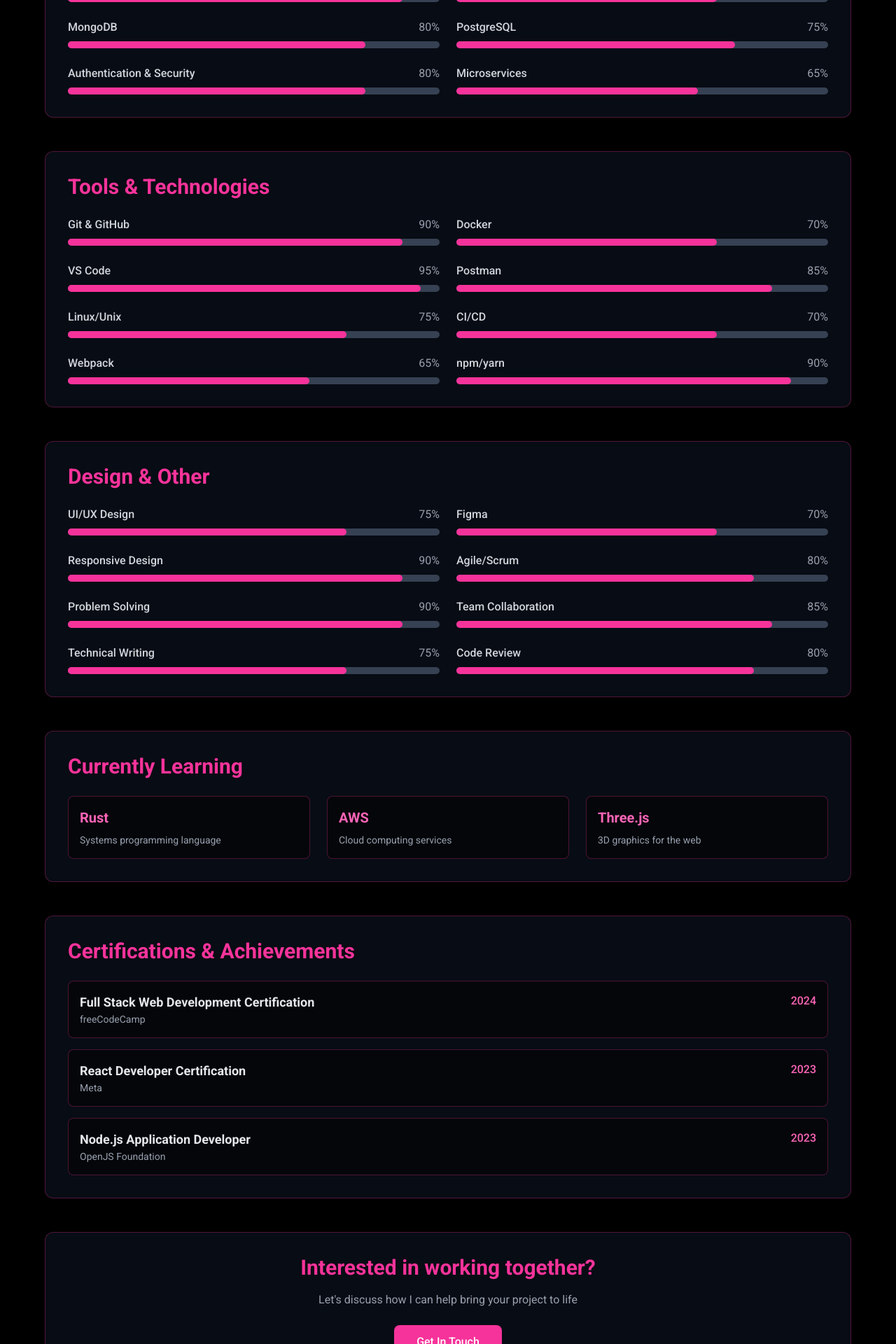
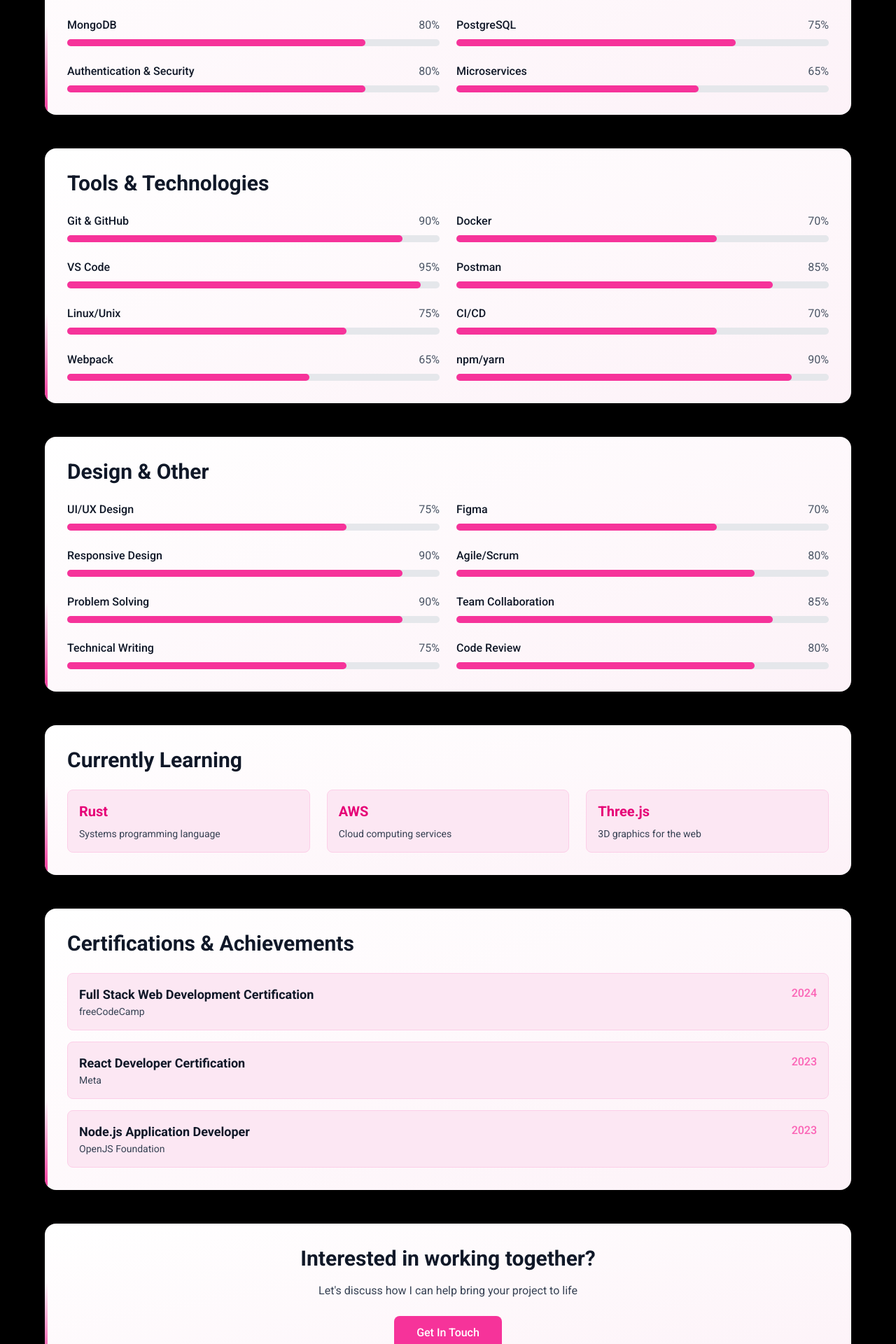
Before and after one commit to swathipurnachandra/Portfolio, a Next.js app: page /skills in a window 1280 px wide. Shown: the part 860-2780 px from the top of the page at 70% size. Built offline with nearby package versions, Linux system fonts and the light colour scheme.

Commit message:
Modified About, Skills, and Projects

```diff
--- a/src/app/page.js
+++ b/src/app/page.js
@@ -59,7 +59,7 @@ export default function Home() {
                 </div>
 
                 {/* Profile placeholder */}
-                <div className="relative z-10 w-full aspect-square rounded-full bg-gradient-to-br from-gray-800 to-gray-900 border-4 border-pink-500/20 overflow-hidden flex items-center justify-center">
+                <div className="relative z-10 w-full aspect-square rounded-full bg-linear-to-br from-gray-800 to-gray-900 border-4 border-pink-500/20 overflow-hidden flex items-center justify-center">
                   <div className="w-32 h-32 bg-pink-500/20 rounded-full flex items-center justify-center">
                     <svg className="w-20 h-20 text-pink-500/40" fill="currentColor" viewBox="0 0 24 24">
                       <path d="M12 12c2.21 0 4-1.79 4-4s-1.79-4-4-4-4 1.79-4 4 1.79 4 4 4zm0 2c-2.67 0-8 1.34-8 4v2h16v-2c0-2.66-5.33-4-8-4z" />
--- a/src/app/projects/page.js
+++ b/src/app/projects/page.js
@@ -74,10 +74,10 @@ export default function Projects() {
                         {projects.map((project, index) => (
                             <div
                                 key={index}
-                                className="group relative bg-gradient-to-br from-white to-pink-50 rounded-2xl p-6 shadow-lg hover:shadow-xl transition-all duration-300 overflow-hidden"
+                                className="group relative bg-linear-to-br from-white to-pink-50 rounded-2xl p-6 shadow-lg hover:shadow-xl transition-all duration-300 overflow-hidden"
                             >
                                 {/* Red accent border on bottom-left */}
-                                <div className="absolute bottom-0 left-0 w-1 h-32 bg-gradient-to-t from-pink-500 to-transparent rounded-bl-2xl"></div>
+                                <div className="absolute bottom-0 left-0 w-1 h-32 bg-linear-to-t from-pink-500 to-transparent rounded-bl-2xl"></div>
 
                                 <div className="relative z-10">
                                     <h3 className="text-xl font-bold mb-3 text-gray-900">{project.title}</h3>
@@ -125,16 +125,17 @@ export default function Projects() {
                     </div>
 
                     {/* Call to Action */}
-                    <div className="mt-16 text-center bg-gray-900/50 backdrop-blur-sm rounded-xl p-8 border border-pink-500/30">
-                        <h2 className="text-3xl font-bold mb-4 text-pink-500">Want to see more?</h2>
-                        <p className="text-gray-400 mb-6">
+                    <div className="mt-16 text-center relative bg-linear-to-br from-white to-pink-50 rounded-2xl p-8 shadow-lg overflow-hidden">
+                        <div className="absolute bottom-0 left-0 w-1 h-32 bg-linear-to-t from-pink-500 to-transparent rounded-bl-2xl"></div>
+                        <h2 className="text-3xl font-bold mb-4 text-gray-900">Want to see more?</h2>
+                        <p className="text-gray-700 mb-6">
                             Check out my GitHub profile for more projects and contributions
                         </p>
                         <a
                             href="https://github.com/yourusername"
                             target="_blank"
                             rel="noopener noreferrer"
-                            className="inline-block px-8 py-3 bg-pink-500 hover:bg-pink-600 rounded-lg transition-colors font-medium">
+                            className="inline-block px-8 py-3 bg-pink-500 hover:bg-pink-600 text-white rounded-lg transition-colors font-medium">
                             Visit My GitHub
                         </a>
                     </div>
--- a/src/app/skills/page.js
+++ b/src/app/skills/page.js
@@ -108,18 +108,19 @@ export default function Skills() {
                         {skillCategories.map((category, idx) => {
                             const colors = getColorClasses(category.color);
                             return (
-                                <div key={idx} className="bg-gray-900/50 backdrop-blur-sm rounded-xl p-8 border border-pink-500/30">
-                                    <h2 className="text-3xl font-bold mb-6 text-pink-500">
+                                <div key={idx} className="relative bg-linear-to-br from-white to-pink-50 rounded-2xl p-8 shadow-lg overflow-hidden">
+                                    <div className="absolute bottom-0 left-0 w-1 h-32 bg-linear-to-t from-pink-500 to-transparent rounded-bl-2xl"></div>
+                                    <h2 className="text-3xl font-bold mb-6 text-gray-900">
                                         {category.title}
                                     </h2>
                                     <div className="grid md:grid-cols-2 gap-6">
                                         {category.skills.map((skill, skillIdx) => (
                                             <div key={skillIdx}>
                                                 <div className="flex justify-between mb-2">
-                                                    <span className="text-gray-300 font-medium">{skill.name}</span>
-                                                    <span className="text-gray-400">{skill.level}%</span>
+                                                    <span className="text-gray-900 font-medium">{skill.name}</span>
+                                                    <span className="text-gray-600">{skill.level}%</span>
                                                 </div>
-                                                <div className="w-full bg-gray-700 rounded-full h-2.5">
+                                                <div className="w-full bg-gray-200 rounded-full h-2.5">
                                                     <div
                                                         className="bg-pink-500 h-2.5 rounded-full transition-all duration-1000 ease-out"
                                                         style={{ width: `${skill.level}%` }}
@@ -134,25 +135,27 @@ export default function Skills() {
                     </div>
 
                     {/* Learning Section */}
-                    <div className="mt-12 bg-gray-900/50 backdrop-blur-sm rounded-xl p-8 border border-pink-500/30">
-                        <h2 className="text-3xl font-bold mb-6 text-pink-500">Currently Learning</h2>
+                    <div className="mt-12 relative bg-linear-to-br from-white to-pink-50 rounded-2xl p-8 shadow-lg overflow-hidden">
+                        <div className="absolute bottom-0 left-0 w-1 h-32 bg-linear-to-t from-pink-500 to-transparent rounded-bl-2xl"></div>
+                        <h2 className="text-3xl font-bold mb-6 text-gray-900">Currently Learning</h2>
                         <div className="grid md:grid-cols-3 gap-6">
                             {[
                                 { name: "Rust", description: "Systems programming language" },
                                 { name: "AWS", description: "Cloud computing services" },
                                 { name: "Three.js", description: "3D graphics for the web" }
                             ].map((item, idx) => (
-                                <div key={idx} className="bg-black/50 rounded-lg p-4 border border-pink-500/30">
-                                    <h3 className="text-xl font-semibold text-pink-400 mb-2">{item.name}</h3>
-                                    <p className="text-gray-400 text-sm">{item.description}</p>
+                                <div key={idx} className="bg-pink-100 rounded-lg p-4 border border-pink-200">
+                                    <h3 className="text-xl font-semibold text-pink-600 mb-2">{item.name}</h3>
+                                    <p className="text-gray-700 text-sm">{item.description}</p>
                                 </div>
                             ))}
                         </div>
                     </div>
 
                     {/* Certifications */}
-                    <div className="mt-12 bg-gray-900/50 backdrop-blur-sm rounded-xl p-8 border border-pink-500/30">
-                        <h2 className="text-3xl font-bold mb-6 text-pink-500">Certifications & Achievements</h2>
+                    <div className="mt-12 relative bg-linear-to-br from-white to-pink-50 rounded-2xl p-8 shadow-lg overflow-hidden">
+                        <div className="absolute bottom-0 left-0 w-1 h-32 bg-linear-to-t from-pink-500 to-transparent rounded-bl-2xl"></div>
+                        <h2 className="text-3xl font-bold mb-6 text-gray-900">Certifications & Achievements</h2>
                         <div className="space-y-4">
                             {[
                                 {
@@ -171,10 +174,10 @@ export default function Skills() {
                                     year: "2023"
                                 }
                             ].map((cert, idx) => (
-                                <div key={idx} className="flex items-start justify-between bg-black/50 rounded-lg p-4 border border-pink-500/30">
+                                <div key={idx} className="flex items-start justify-between bg-pink-100 rounded-lg p-4 border border-pink-200">
                                     <div>
-                                        <h3 className="text-lg font-semibold text-gray-200">{cert.title}</h3>
-                                        <p className="text-gray-400 text-sm">{cert.issuer}</p>
+                                        <h3 className="text-lg font-semibold text-gray-900">{cert.title}</h3>
+                                        <p className="text-gray-700 text-sm">{cert.issuer}</p>
                                     </div>
                                     <span className="text-pink-400 font-medium">{cert.year}</span>
                                 </div>
@@ -183,14 +186,15 @@ export default function Skills() {
                     </div>
 
                     {/* Call to Action */}
-                    <div className="mt-12 text-center bg-gray-900/50 rounded-xl p-8 border border-pink-500/30">
-                        <h2 className="text-3xl font-bold mb-4 text-pink-500">Interested in working together?</h2>
-                        <p className="text-gray-400 mb-6">
+                    <div className="mt-12 text-center relative bg-linear-to-br from-white to-pink-50 rounded-2xl p-8 shadow-lg overflow-hidden">
+                        <div className="absolute bottom-0 left-0 w-1 h-32 bg-linear-to-t from-pink-500 to-transparent rounded-bl-2xl"></div>
+                        <h2 className="text-3xl font-bold mb-4 text-gray-900">Interested in working together?</h2>
+                        <p className="text-gray-700 mb-6">
                             Let&apos;s discuss how I can help bring your project to life
                         </p>
                         <a
                             href="/contact"
-                            className="inline-block px-8 py-3 bg-pink-500 hover:bg-pink-600 rounded-lg transition-colors font-medium">
+                            className="inline-block px-8 py-3 bg-pink-500 hover:bg-pink-600 text-white rounded-lg transition-colors font-medium">
                             Get In Touch
                         </a>
                     </div>
```
Also changed, not shown: src/app/about/page.js (+25 -21 lines).
